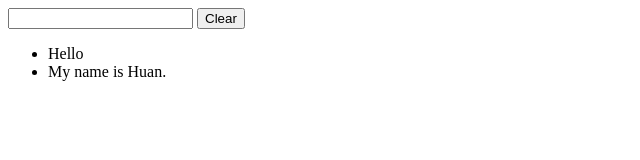
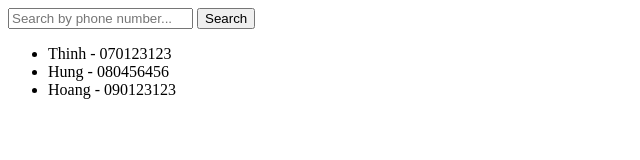
Before and after one commit to DangHuan2904/Shop-cosmetics, a plain HTML site: page index.html in a window 1280 px wide. Shown: the whole page, without its empty margins (0-640 px from the left). Drawn offline with Linux system fonts and the light colour scheme.

Commit message:
Tim kiem Danh ba dien thoai.

```diff
--- a/index.html
+++ b/index.html
@@ -4,32 +4,51 @@
 	<title>Test</title>
 </head>
 <body>
-	<input id="huan"  type="text" />
-
-	<button type="button" onclick="add()">Clear</button>
-	<ul  id = "todo-list">
+	<input type="text" id="searchInput" placeholder="Search by phone number..." />
+	<button id="huan">Search</button>
+	<ul id="userList">
 
 	</ul>
 
-	<script type="text/javascript">
-		var list = ['Hello', 'My name is Huan.'];
-
-		function add(){
-		var input = document.getElementById('huan');
-  		var newItem = input.value;
-  		list.push(newItem);
-  		render();
-  		input.value = '';
+	<script type="text/javascript">{
+		var users = [
+			{
+		  	name: 'Thinh',
+		    phone: '070123123'
+		  },
+		  {
+		  	name: 'Hung',
+		    phone: '080456456'
+		  },
+		  {
+		  	name: 'Hoang',
+		    phone: '090123123'
+		  }
+		];
+		var userList = document.getElementById('userList');
+		var searchInput = document.getElementById('searchInput');
+		var searchPhone =	document.getElementById('huan');
+		function render(users) {
+			var content = users.map(function(user) {
+		  	return '<li>' + user.name + ' - ' + user.phone + '</li>';
+		  	});
+		  	userList.innerHTML = content.join('');
 		}
 
-		function render(){
-			var listHTML = document.getElementById('todo-list');
-			var content = list.map(function(item){
-				return '<li>' + item + '</li>';
-			});
-			listHTML.innerHTML  = content.join('');
-		}
-		render();
+		render(users);
+
+		searchPhone.addEventListener('click', function(event) {
+			var content = users.map(function(user) {
+		  	if(user.phone === searchInput.value)
+
+		  		return user.name;
+		  	});
+
+		  		userList.innerHTML = content.join('');
+		var value = searchInput.value;
+		console.log(value);
+		});
+	}
 	</script>
 </body>
 </html>
```
